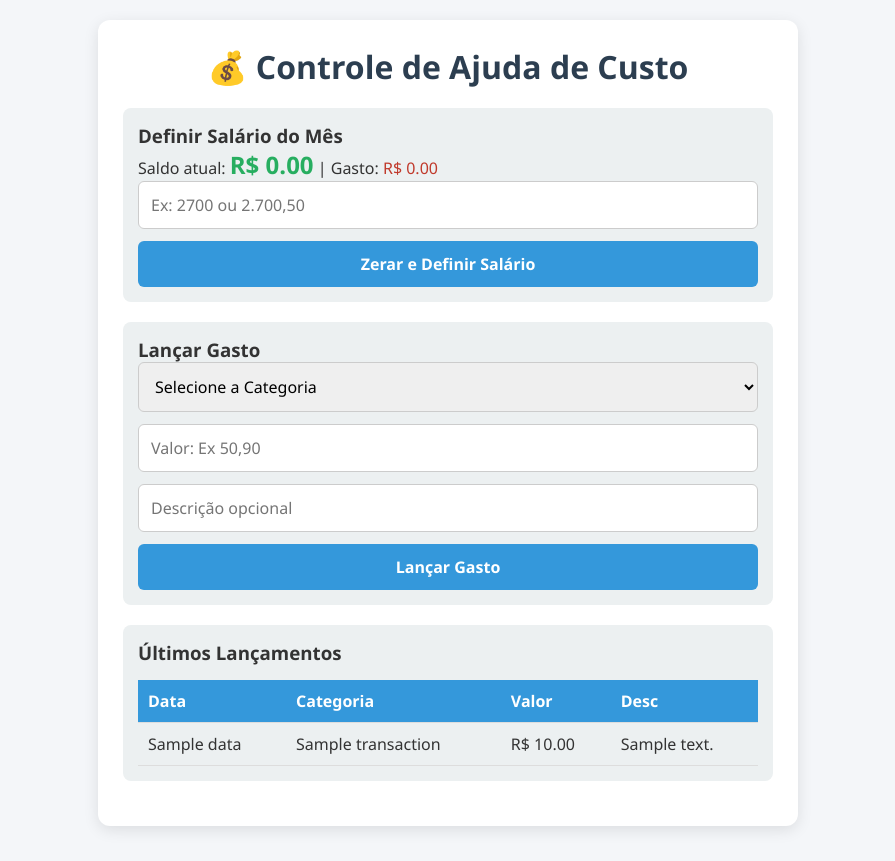
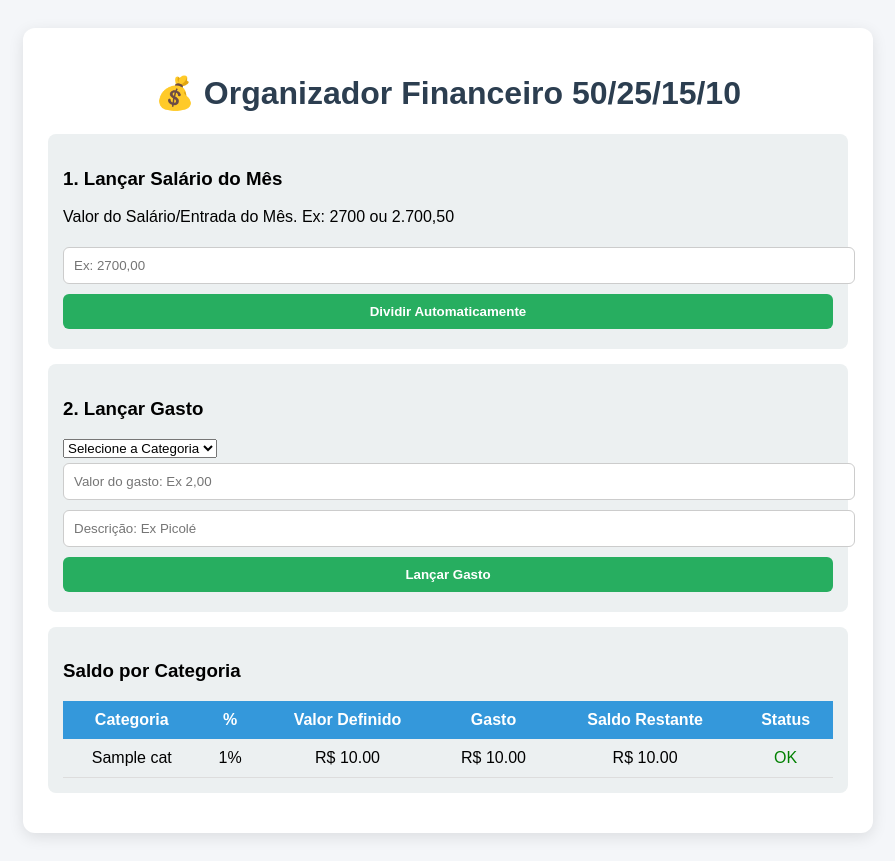
Before and after one commit to turing223342/Finan-as, a Flask app: template templates/index.html in a window 1280 px wide. Shown: the whole page, without its empty margins (192-1087 px from the left). Before the commit the page ends 830 px from the top, so only its background shows below. Run offline with Flask 3, Linux system fonts and the light colour scheme; the template is opened without the code that fills it: most values are stand-ins (such as "Sample title", 1, 10 or a date in 2020).

Commit message:
Update index.html

```diff
--- a/templates/index.html
+++ b/templates/index.html
@@ -2,31 +2,26 @@
 <html lang="pt-br">
 <head>
 <meta charset="UTF-8">
-<meta name="viewport" content="width=device-width, initial-scale=1.0">
-<title>Controle Ajuda de Custo</title>
+<title>Organizador Financeiro 50/25/15/10</title>
 <style>
-    *{margin:0;padding:0;box-sizing:border-box;font-family: 'Segoe UI', sans-serif;}
-    body{background:#f4f6f9;color:#333;padding:20px;}
-    .container{max-width:700px;margin:auto;background:#fff;padding:25px;border-radius:12px;box-shadow:0 4px 15px rgba(0,0,0,0.1);}
-    h1{text-align:center;color:#2c3e50;margin-bottom:20px;}
-    .card{background:#ecf0f1;padding:15px;border-radius:8px;margin-bottom:20px;}
-    .saldo{font-size:1.5em;font-weight:bold;color:#27ae60;text-align:center;}
-    .gasto{color:#c0392b;}
-    form{display:flex;flex-direction:column;gap:12px;}
-    input, select, button{padding:12px;border:1px solid #ccc;border-radius:6px;font-size:16px;}
-    button{background:#3498db;color:#fff;border:none;cursor:pointer;font-weight:bold;transition:0.3s;}
-    button:hover{background:#2980b9;}
-    .flash{padding:10px;border-radius:6px;margin-bottom:15px;text-align:center;}
-    .flash.success{background:#d4edda;color:#155724;}
-    .flash.error{background:#f8d7da;color:#721c24;}
+    body{font-family:Arial;background:#f4f6f9;padding:20px;}
+    .container{max-width:800px;margin:auto;background:#fff;padding:25px;border-radius:12px;box-shadow:0 4px 15px rgba(0,0,0,0.1);}
+    h1{color:#2c3e50;text-align:center;}
+    .card{background:#ecf0f1;padding:15px;border-radius:8px;margin:15px 0;}
+    input, button{padding:10px;border-radius:6px;border:1px solid #ccc;width:100%;margin:5px 0;}
+    button{background:#27ae60;color:#fff;border:none;font-weight:bold;cursor:pointer;}
+    button:hover{background:#229954;}
     table{width:100%;border-collapse:collapse;margin-top:15px;}
-    th,td{padding:10px;border-bottom:1px solid #ddd;text-align:left;}
-    th{background:#3498db;color:#fff;}
+    th{background:#3498db;color:#fff;padding:10px;}
+    td{padding:10px;border-bottom:1px solid #ddd;text-align:center;}
+    .ok{color:green;} .estourou{color:red;font-weight:bold;}
+    .flash.success{background:#d4edda;color:#155724;padding:10px;border-radius:6px;}
+    .flash.error{background:#f8d7da;color:#721c24;padding:10px;border-radius:6px;}
 </style>
 </head>
 <body>
 <div class="container">
-    <h1>💰 Controle de Ajuda de Custo</h1>
+    <h1>💰 Organizador Financeiro 50/25/15/10</h1>
 
     {% with messages = get_flashed_messages(with_categories=true) %}
       {% if messages %}
@@ -37,42 +32,43 @@
     {% endwith %}
 
     <div class="card">
-        <h3>Definir Salário do Mês</h3>
-        <p>Saldo atual: <span class="saldo">R$ {{ "%.2f"|format(saldo) }}</span> | Gasto: <span class="gasto">R$ {{ "%.2f"|format(total_gasto) }}</span></p>
+        <h3>1. Lançar Salário do Mês</h3>
+        <p>Valor do Salário/Entrada do Mês. Ex: 2700 ou 2.700,50</p>
         <form action="/lancar_salario" method="POST">
-            <input type="text" name="salario" placeholder="Ex: 2700 ou 2.700,50" required>
-            <button type="submit">Zerar e Definir Salário</button>
+            <input type="text" name="salario" placeholder="Ex: 2700,00" required>
+            <button type="submit">Dividir Automaticamente</button>
         </form>
     </div>
 
     <div class="card">
-        <h3>Lançar Gasto</h3>
+        <h3>2. Lançar Gasto</h3>
         <form action="/gasto" method="POST">
-            <select name="categoria_id" required>
+            <select name="categoria" required>
                 <option value="">Selecione a Categoria</option>
-                {% for cat in categories %}
-                <option value="{{ cat.id }}">{{ cat.nome }}</option>
-                {% endfor %}
+                <option value="Essenciais">Essenciais 50%</option>
+                <option value="Ativos">Ativos 25%</option>
+                <option value="Estabilidade">Estabilidade 15%</option>
+                <option value="Lazer">Lazer 10%</option>
             </select>
-            <input type="text" name="valor" placeholder="Valor: Ex 50,90" required>
-            <input type="text" name="descricao" placeholder="Descrição opcional">
+            <input type="text" name="valor" placeholder="Valor do gasto: Ex 2,00" required>
+            <input type="text" name="descricao" placeholder="Descrição: Ex Picolé">
             <button type="submit">Lançar Gasto</button>
         </form>
     </div>
 
     <div class="card">
-        <h3>Últimos Lançamentos</h3>
+        <h3>Saldo por Categoria</h3>
         <table>
-            <tr><th>Data</th><th>Categoria</th><th>Valor</th><th>Desc</th></tr>
-            {% for t in transactions %}
+            <tr><th>Categoria</th><th>%</th><th>Valor Definido</th><th>Gasto</th><th>Saldo Restante</th><th>Status</th></tr>
+            {% for cat in categorias %}
             <tr>
-                <td>{{ t.data[:16] }}</td>
-                <td>{{ t.categoria_nome }}</td>
-                <td>R$ {{ "%.2f"|format(t.valor) }}</td>
-                <td>{{ t.descricao }}</td>
+                <td>{{ cat.nome }}</td>
+                <td>{{ cat.percentual }}%</td>
+                <td>R$ {{ "%.2f"|format(cat.definido) }}</td>
+                <td>R$ {{ "%.2f"|format(cat.gasto) }}</td>
+                <td>R$ {{ "%.2f"|format(cat.saldo) }}</td>
+                <td class="{{ 'estourou' if cat.saldo < 0 else 'ok' }}">{{ 'Estourou' if cat.saldo < 0 else 'OK' }}</td>
             </tr>
-            {% else %}
-            <tr><td colspan="4">Nenhum gasto lançado ainda</td></tr>
             {% endfor %}
         </table>
     </div>
```
